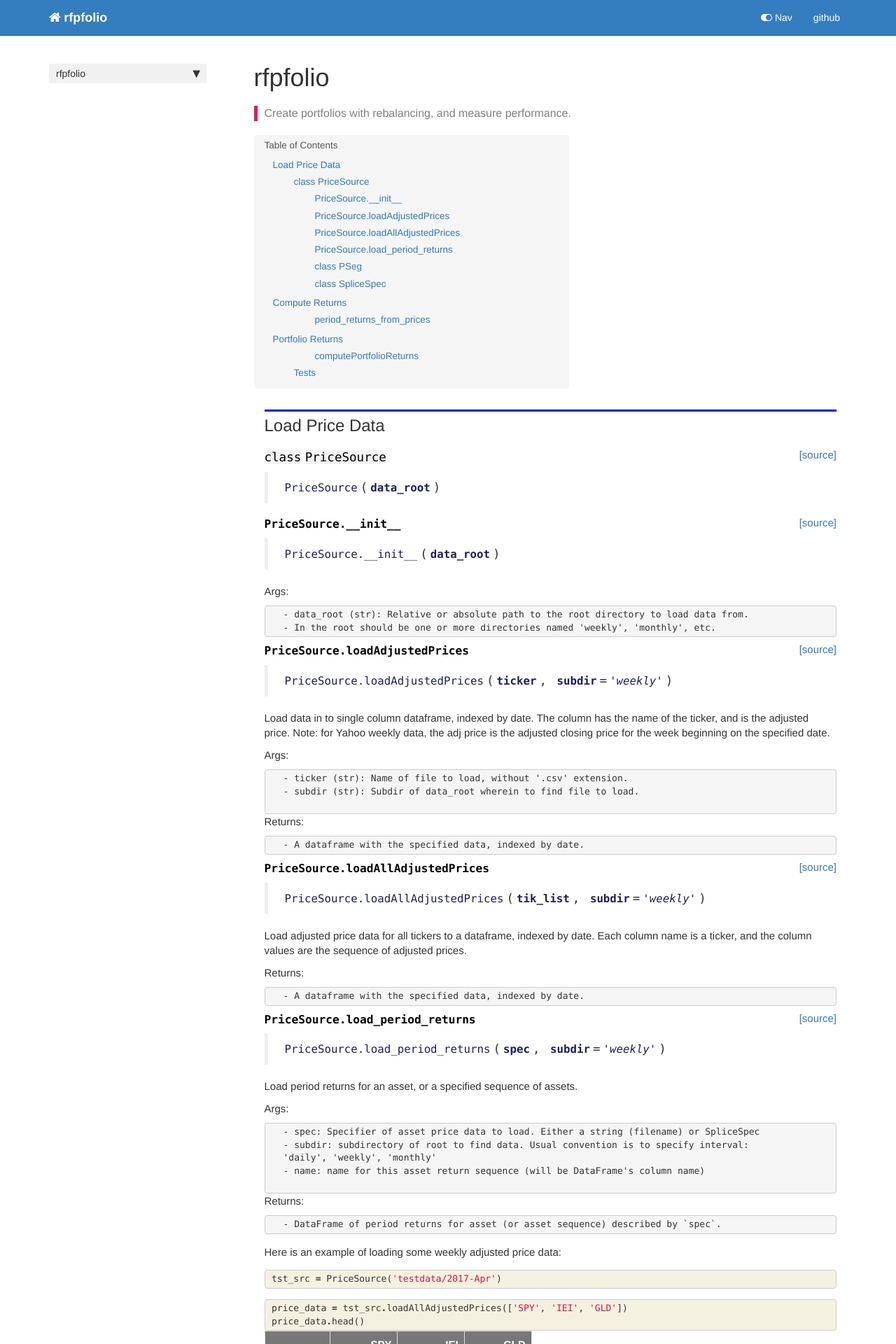
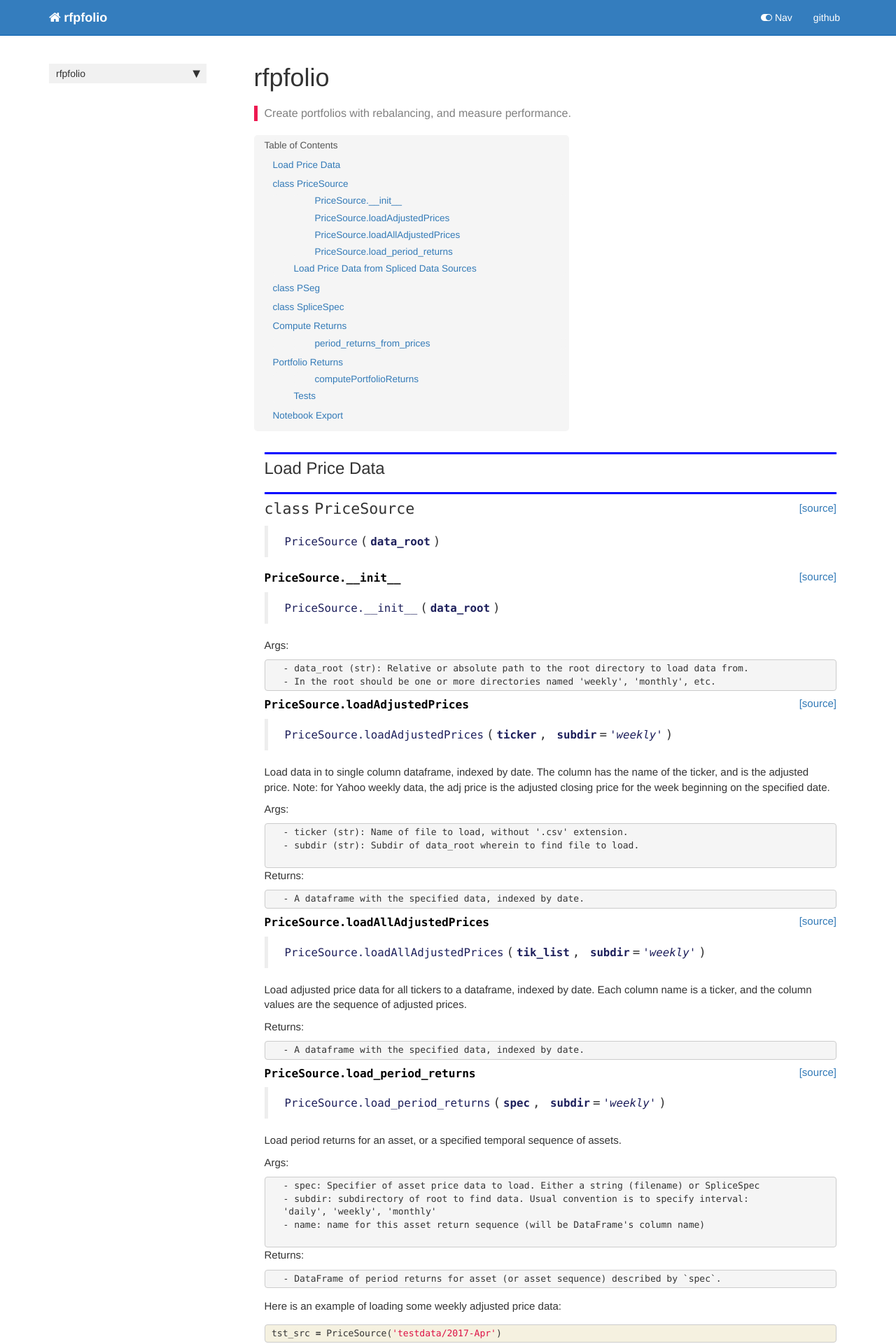
Before and after one commit to rickatx/rfpfolio, a Jekyll site: the page built from docs/core.html, in a window 1280 px wide. Shown: the top 1920 px of the page at 70% size. Built offline with Jekyll 4.4.1, drawn with Linux system fonts in a browser that asks for light colours; nearby versions of some CDN libraries; comment, search, counter and statistics services are not loaded; some of the changed text lies outside the part shown.

Commit message:
fix: Update nbdev directives from magics to comments

```diff
--- a/docs/core.html
+++ b/docs/core.html
@@ -46,6 +46,30 @@
 
 <div class="cell border-box-sizing code_cell rendered">
 
+<div class="output_wrapper">
+<div class="output">
+
+<div class="output_area">
+
+
+<div class="output_markdown rendered_html output_subarea ">
+<h2 id="PriceSource" class="doc_header"><code>class</code> <code>PriceSource</code><a href="https://github.com/rickatx/rfpfolio/tree/master/rfpfolio/core.py#L16" class="source_link" style="float:right">[source]</a></h2><blockquote><p><code>PriceSource</code>(<strong><code>data_root</code></strong>)</p>
+</blockquote>
+
+</div>
+
+</div>
+
+</div>
+</div>
+
+</div>
+    {% endraw %}
+
+    {% raw %}
+
+<div class="cell border-box-sizing code_cell rendered">
+
 </div>
     {% endraw %}
 
@@ -55,17 +79,6 @@
 
 <div class="output_wrapper">
 <div class="output">
-
-<div class="output_area">
-
-
-<div class="output_markdown rendered_html output_subarea ">
-<h3 id="PriceSource" class="doc_header"><code>class</code> <code>PriceSource</code><a href="https://github.com/rickatx/rfpfolio/tree/master/rfpfolio/core.py#L16" class="source_link" style="float:right">[source]</a></h3><blockquote><p><code>PriceSource</code>(<strong><code>data_root</code></strong>)</p>
-</blockquote>
-
-</div>
-
-</div>
 
 <div class="output_area">
 
@@ -128,7 +141,7 @@
 <div class="output_markdown rendered_html output_subarea ">
 <h4 id="PriceSource.load_period_returns" class="doc_header"><code>PriceSource.load_period_returns</code><a href="https://github.com/rickatx/rfpfolio/tree/master/rfpfolio/core.py#L64" class="source_link" style="float:right">[source]</a></h4><blockquote><p><code>PriceSource.load_period_returns</code>(<strong><code>spec</code></strong>, <strong><code>subdir</code></strong>=<em><code>'weekly'</code></em>)</p>
 </blockquote>
-<p>Load period returns for an asset, or a specified sequence of assets.</p>
+<p>Load period returns for an asset, or a specified temporal sequence of assets.</p>
 <p>Args:</p>
 
 <pre><code>- spec: Specifier of asset price data to load. Either a string (filename) or SpliceSpec
@@ -169,6 +182,45 @@
 </pre></div>
 
     </div>
+</div>
+</div>
+
+</div>
+    {% endraw %}
+
+    {% raw %}
+
+<div class="cell border-box-sizing code_cell rendered">
+<div class="input">
+
+<div class="inner_cell">
+    <div class="input_area">
+<div class=" highlight hl-ipython3"><pre><span></span><span class="o">!</span>ls testdata<span class="se">\2</span><span class="m">017</span>-Apr<span class="se">\w</span>eekly
+</pre></div>
+
+    </div>
+</div>
+</div>
+
+<div class="output_wrapper">
+<div class="output">
+
+<div class="output_area">
+
+<div class="output_subarea output_stream output_stdout output_text">
+<pre>AGG.csv
+GLD.csv
+IEI.csv
+PDBC.csv
+SHV.csv
+SPY.csv
+TLT.csv
+VT.csv
+VTI.csv
+</pre>
+</div>
+</div>
+
 </div>
 </div>
 
@@ -272,8 +324,7 @@
 
 <div class="cell border-box-sizing text_cell rendered"><div class="inner_cell">
 <div class="text_cell_render border-box-sizing rendered_html">
-<p>When period returns are loaded, there is an option of specifying a sequence of data sources that are spliced together. This feature was originally added to support combining data sets from multiple sources to represent the performance of one asset class. This was needed when a single source of data did not cover the entire period of interest.</p>
-<p>The following class <a href="/rfpfolio/core.html#PSeg"><code>PSeg</code></a> is used to describe sequences of data to splice together.</p>
+<p><code>load_period_returns()</code> will return the period returns for an asset, rather than adjusted prices.</p>
 
 </div>
 </div>
@@ -281,10 +332,98 @@
     {% raw %}
 
 <div class="cell border-box-sizing code_cell rendered">
+<div class="input">
+
+<div class="inner_cell">
+    <div class="input_area">
+<div class=" highlight hl-ipython3"><pre><span></span><span class="n">return_data</span> <span class="o">=</span> <span class="n">tst_src</span><span class="o">.</span><span class="n">load_period_returns</span><span class="p">(</span><span class="s1">&#39;GLD&#39;</span><span class="p">,</span> <span class="s1">&#39;weekly&#39;</span><span class="p">)</span>
+<span class="n">return_data</span><span class="o">.</span><span class="n">head</span><span class="p">()</span>
+</pre></div>
+
+    </div>
+</div>
+</div>
+
+<div class="output_wrapper">
+<div class="output">
+
+<div class="output_area">
+
+
+<div class="output_html rendered_html output_subarea output_execute_result">
+<div>
+<style scoped>
+    .dataframe tbody tr th:only-of-type {
+        vertical-align: middle;
+    }
+
+    .dataframe tbody tr th {
+        vertical-align: top;
+    }
+
+    .dataframe thead th {
+        text-align: right;
+    }
+</style>
+<table border="1" class="dataframe">
+  <thead>
+    <tr style="text-align: right;">
+      <th></th>
+      <th>GLD</th>
+    </tr>
+    <tr>
+      <th>Date</th>
+      <th></th>
+    </tr>
+  </thead>
+  <tbody>
+    <tr>
+      <th>2017-04-10</th>
+      <td>0.026285</td>
+    </tr>
+    <tr>
+      <th>2017-04-17</th>
+      <td>-0.002365</td>
+    </tr>
+    <tr>
+      <th>2017-04-24</th>
+      <td>-0.012591</td>
+    </tr>
+    <tr>
+      <th>2017-05-01</th>
+      <td>-0.031134</td>
+    </tr>
+    <tr>
+      <th>2017-05-08</th>
+      <td>-0.001538</td>
+    </tr>
+  </tbody>
+</table>
+</div>
+</div>
+
+</div>
+
+</div>
+</div>
 
 </div>
     {% endraw %}
 
+<div class="cell border-box-sizing text_cell rendered"><div class="inner_cell">
+<div class="text_cell_render border-box-sizing rendered_html">
+<h3 id="Load-Price-Data-from-Spliced-Data-Sources">Load Price Data from Spliced Data Sources<a class="anchor-link" href="#Load-Price-Data-from-Spliced-Data-Sources"> </a></h3>
+</div>
+</div>
+</div>
+<div class="cell border-box-sizing text_cell rendered"><div class="inner_cell">
+<div class="text_cell_render border-box-sizing rendered_html">
+<p>When period returns are loaded (using method <code>load_period_returns()</code>) there is an option of specifying a sequence of data sources that are spliced together. This feature was originally added to support combining data sets from multiple sources to represent the performance of one asset class. This was needed when a single source of data did not cover the entire period of interest.</p>
+<p>The following classes <a href="/rfpfolio/core.html#SpliceSpec"><code>SpliceSpec</code></a> and <a href="/rfpfolio/core.html#PSeg"><code>PSeg</code></a> are used to describe sequences of data to splice together.</p>
+
+</div>
+</div>
+</div>
     {% raw %}
 
 <div class="cell border-box-sizing code_cell rendered">
@@ -296,7 +435,7 @@
 
 
 <div class="output_markdown rendered_html output_subarea ">
-<h4 id="PSeg" class="doc_header"><code>class</code> <code>PSeg</code><a href="https://github.com/rickatx/rfpfolio/tree/master/rfpfolio/core.py#L114" class="source_link" style="float:right">[source]</a></h4><blockquote><p><code>PSeg</code>(<strong><code>fname</code></strong>:<code>str</code>, <strong><code>start</code></strong>:<code>str</code>)</p>
+<h2 id="PSeg" class="doc_header"><code>class</code> <code>PSeg</code><a href="https://github.com/rickatx/rfpfolio/tree/master/rfpfolio/core.py#L113" class="source_link" style="float:right">[source]</a></h2><blockquote><p><code>PSeg</code>(<strong><code>fname</code></strong>:<code>str</code>, <strong><code>start</code></strong>:<code>str</code>)</p>
 </blockquote>
 <p>Asset filename and start date -- used to specify sequential concatenations of various asset prices.</p>
 
@@ -321,7 +460,7 @@
 
 
 <div class="output_markdown rendered_html output_subarea ">
-<h4 id="SpliceSpec" class="doc_header"><code>class</code> <code>SpliceSpec</code><a href="https://github.com/rickatx/rfpfolio/tree/master/rfpfolio/core.py#L135" class="source_link" style="float:right">[source]</a></h4><blockquote><p><code>SpliceSpec</code>(<strong><code>name</code></strong>:<code>str</code>, <strong><code>sequence</code></strong>:<code>List</code>[<a href="/rfpfolio/core.html#PSeg"><code>PSeg</code></a>]) :: <code>tuple</code></p>
+<h2 id="SpliceSpec" class="doc_header"><code>class</code> <code>SpliceSpec</code><a href="https://github.com/rickatx/rfpfolio/tree/master/rfpfolio/core.py#L134" class="source_link" style="float:right">[source]</a></h2><blockquote><p><code>SpliceSpec</code>(<strong><code>name</code></strong>:<code>str</code>, <strong><code>sequence</code></strong>:<code>List</code>[<a href="/rfpfolio/core.html#PSeg"><code>PSeg</code></a>]) :: <code>tuple</code></p>
 </blockquote>
 <p>Specification for a data source created from a sequence of asset prices.</p>
 <p>Fields:</p>
@@ -335,6 +474,13 @@
 
 </div>
 </div>
+
+</div>
+    {% endraw %}
+
+    {% raw %}
+
+<div class="cell border-box-sizing code_cell rendered">
 
 </div>
     {% endraw %}
@@ -353,7 +499,7 @@
 
 <div class="inner_cell">
     <div class="input_area">
-<div class=" highlight hl-ipython3"><pre><span></span><span class="n">spec1</span> <span class="o">=</span> <span class="n">SpliceSpec</span><span class="p">(</span><span class="s1">&#39;Combined&#39;</span><span class="p">,</span> <span class="p">[</span><span class="n">PSeg</span><span class="p">(</span><span class="s1">&#39;IEI&#39;</span><span class="p">,</span> <span class="kc">None</span><span class="p">),</span> <span class="n">PSeg</span><span class="p">(</span><span class="s1">&#39;SPY&#39;</span><span class="p">,</span> <span class="s1">&#39;2018-06&#39;</span><span class="p">)])</span>
+<div class=" highlight hl-ipython3"><pre><span></span><span class="n">spec1</span> <span class="o">=</span> <span class="n">SpliceSpec</span><span class="p">(</span><span class="s1">&#39;Combined&#39;</span><span class="p">,</span> <span class="p">[</span><span class="n">PSeg</span><span class="p">(</span><span class="s1">&#39;SHV&#39;</span><span class="p">,</span> <span class="kc">None</span><span class="p">),</span> <span class="n">PSeg</span><span class="p">(</span><span class="s1">&#39;SPY&#39;</span><span class="p">,</span> <span class="s1">&#39;2018-06&#39;</span><span class="p">)])</span>
 <span class="n">res</span> <span class="o">=</span> <span class="n">tst_src</span><span class="o">.</span><span class="n">load_period_returns</span><span class="p">(</span><span class="n">spec1</span><span class="p">,</span> <span class="n">subdir</span><span class="o">=</span><span class="s1">&#39;weekly&#39;</span><span class="p">)</span>
 </pre></div>
 
@@ -470,13 +616,6 @@
 
 <div class="cell border-box-sizing code_cell rendered">
 
-</div>
-    {% endraw %}
-
-    {% raw %}
-
-<div class="cell border-box-sizing code_cell rendered">
-
 <div class="output_wrapper">
 <div class="output">
 
@@ -484,7 +623,7 @@
 
 
 <div class="output_markdown rendered_html output_subarea ">
-<h4 id="period_returns_from_prices" class="doc_header"><code>period_returns_from_prices</code><a href="https://github.com/rickatx/rfpfolio/tree/master/rfpfolio/core.py#L146" class="source_link" style="float:right">[source]</a></h4><blockquote><p><code>period_returns_from_prices</code>(<strong><code>tik_prices</code></strong>, <strong><code>wr</code></strong>=<em><code>False</code></em>)</p>
+<h4 id="period_returns_from_prices" class="doc_header"><code>period_returns_from_prices</code><a href="https://github.com/rickatx/rfpfolio/tree/master/rfpfolio/core.py#L145" class="source_link" style="float:right">[source]</a></h4><blockquote><p><code>period_returns_from_prices</code>(<strong><code>tik_prices</code></strong>, <strong><code>wr</code></strong>=<em><code>False</code></em>)</p>
 </blockquote>
 <p>Given one or more sequences of prices, compute the returns over each adjacent pair of rows.
 Returns a dataframe containing period returns with row count one less than <code>tik_prices</code>.</p>
@@ -501,6 +640,13 @@
 
 </div>
 </div>
+
+</div>
+    {% endraw %}
+
+    {% raw %}
+
+<div class="cell border-box-sizing code_cell rendered">
 
 </div>
     {% endraw %}
@@ -772,13 +918,6 @@
 
 <div class="cell border-box-sizing code_cell rendered">
 
-</div>
-    {% endraw %}
-
-    {% raw %}
-
-<div class="cell border-box-sizing code_cell rendered">
-
 <div class="output_wrapper">
 <div class="output">
 
@@ -786,7 +925,7 @@
 
 
 <div class="output_markdown rendered_html output_subarea ">
-<h4 id="computePortfolioReturns" class="doc_header"><code>computePortfolioReturns</code><a href="https://github.com/rickatx/rfpfolio/tree/master/rfpfolio/core.py#L272" class="source_link" style="float:right">[source]</a></h4><blockquote><p><code>computePortfolioReturns</code>(<strong><code>p_src</code></strong>:<a href="/rfpfolio/core.html#PriceSource"><code>PriceSource</code></a>, <strong><code>asset_weights</code></strong>, <strong><code>pf_name</code></strong>, <strong><code>rebal_period</code></strong>, <strong><code>period</code></strong>=<em><code>'weekly'</code></em>, <strong><code>start_date</code></strong>=<em><code>'2017-05-01'</code></em>, <strong><code>normalize_wts</code></strong>=<em><code>True</code></em>)</p>
+<h4 id="computePortfolioReturns" class="doc_header"><code>computePortfolioReturns</code><a href="https://github.com/rickatx/rfpfolio/tree/master/rfpfolio/core.py#L271" class="source_link" style="float:right">[source]</a></h4><blockquote><p><code>computePortfolioReturns</code>(<strong><code>p_src</code></strong>:<a href="/rfpfolio/core.html#PriceSource"><code>PriceSource</code></a>, <strong><code>asset_weights</code></strong>, <strong><code>pf_name</code></strong>, <strong><code>rebal_period</code></strong>, <strong><code>period</code></strong>=<em><code>'weekly'</code></em>, <strong><code>start_date</code></strong>=<em><code>'2017-05-01'</code></em>, <strong><code>normalize_wts</code></strong>=<em><code>True</code></em>)</p>
 </blockquote>
 <p>Given tickers and their weights, compute the sequence of portfolio returns with rebalancing at the specified interval.</p>
 <p>Arguments:
@@ -806,6 +945,13 @@
 
 </div>
 </div>
+
+</div>
+    {% endraw %}
+
+    {% raw %}
+
+<div class="cell border-box-sizing code_cell rendered">
 
 </div>
     {% endraw %}
@@ -1256,4 +1402,42 @@
 </div>
     {% endraw %}
 
+<div class="cell border-box-sizing text_cell rendered"><div class="inner_cell">
+<div class="text_cell_render border-box-sizing rendered_html">
+<h2 id="Notebook-Export">Notebook Export<a class="anchor-link" href="#Notebook-Export"> </a></h2>
 </div>
+</div>
+</div>
+    {% raw %}
+
+<div class="cell border-box-sizing code_cell rendered">
+<div class="input">
+
+<div class="inner_cell">
+    <div class="input_area">
+<div class=" highlight hl-ipython3"><pre><span></span><span class="n">notebook2script</span><span class="p">()</span>
+</pre></div>
+
+    </div>
+</div>
+</div>
+
+<div class="output_wrapper">
+<div class="output">
+
+<div class="output_area">
+
+<div class="output_subarea output_stream output_stdout output_text">
+<pre>Converted 00_core.ipynb.
+Converted index.ipynb.
+</pre>
+</div>
+</div>
+
+</div>
+</div>
+
+</div>
+    {% endraw %}
+
+</div>
```
Also changed, not shown: other parts of docs/core.html (+4 -4 lines), docs/index.html (+1 -16 lines), rfpfolio/core.py (+3 -4 lines), 3 other files.
